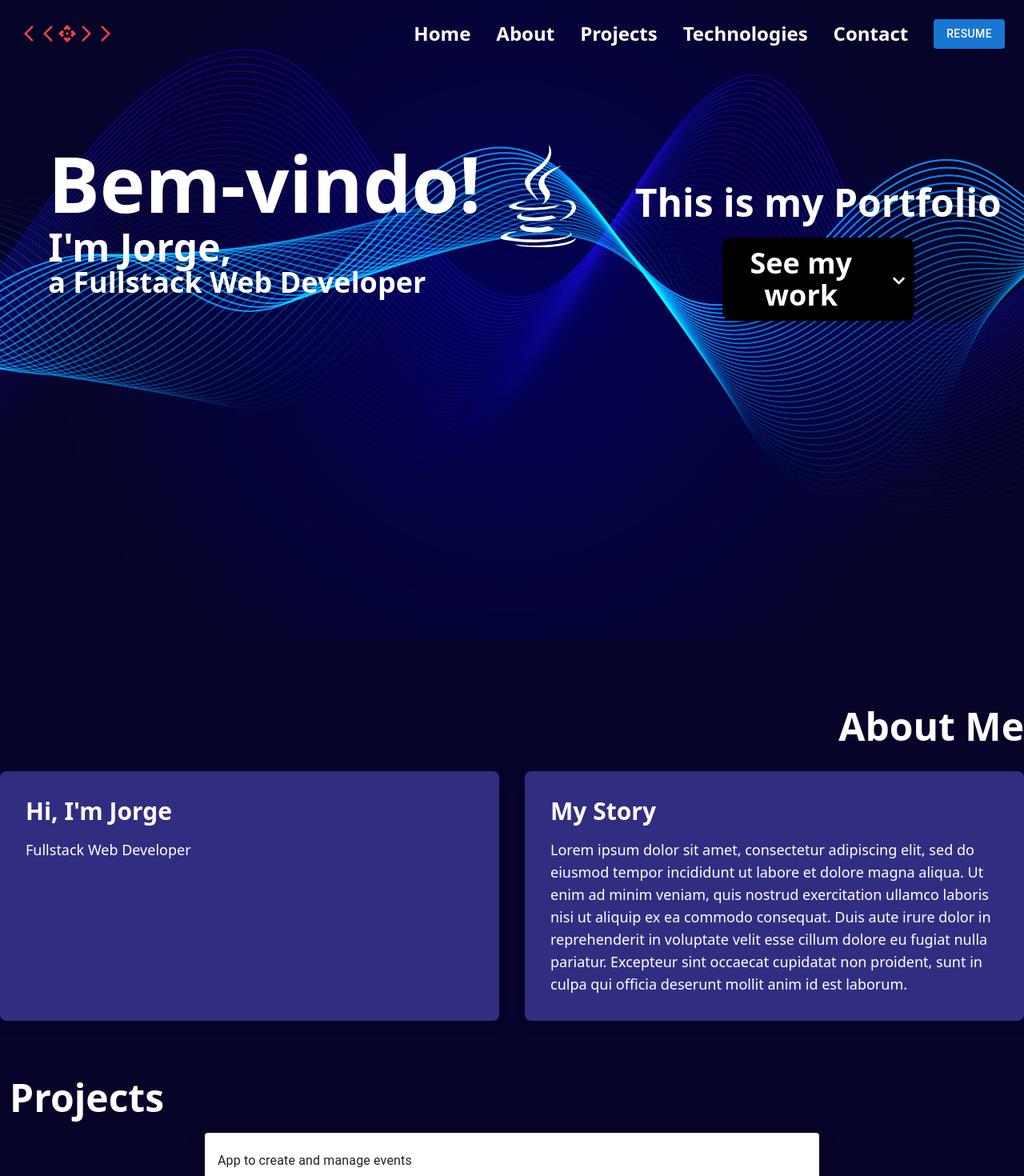
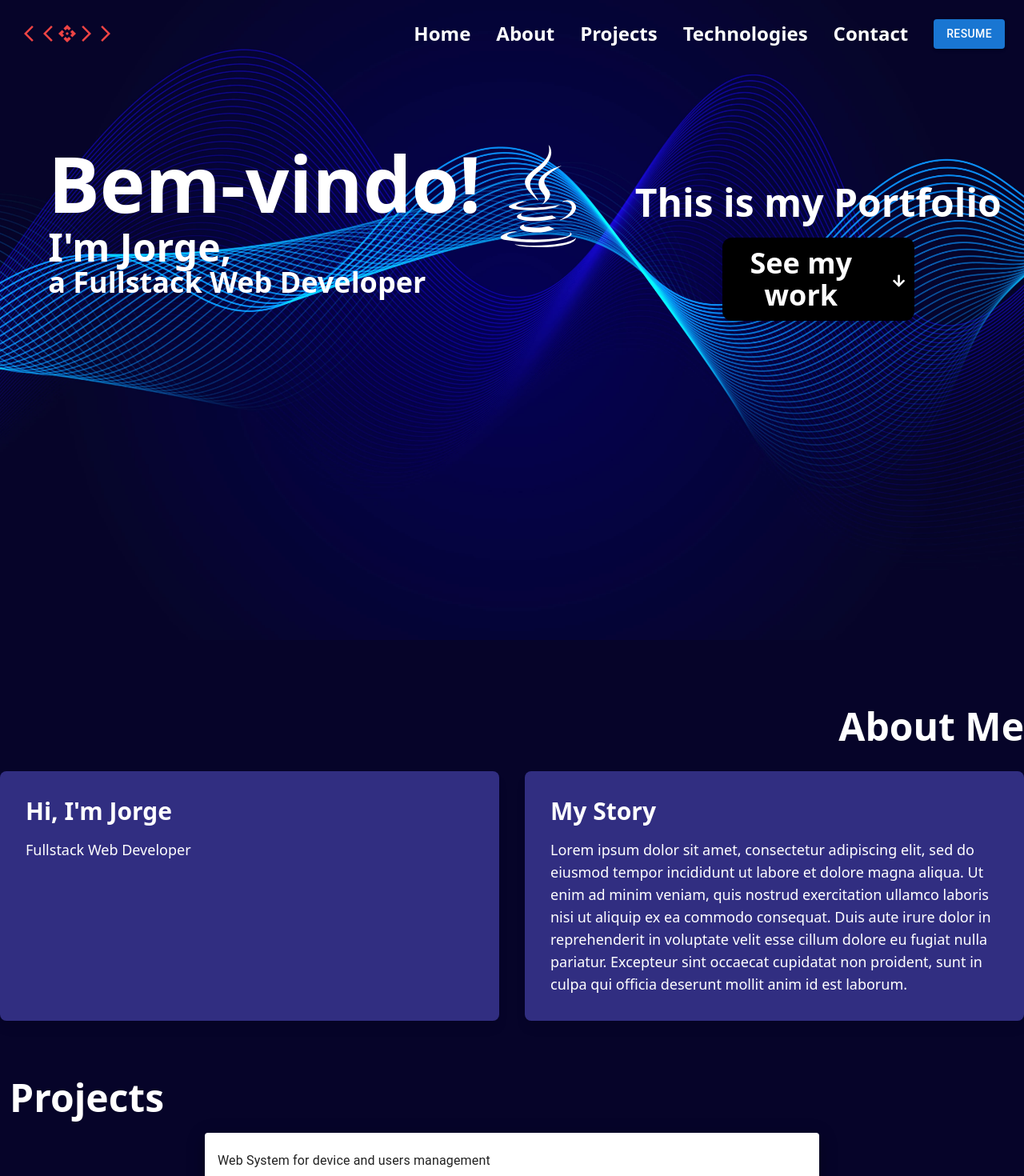
Before and after one commit to Agus2309/Portfolio-react, a React (Vite) app: page / in a window 1280 px wide. Shown: the top 1470 px of the page at 80% size. Built offline with nearby package versions, Linux system fonts and the light colour scheme.

Commit message:
Updated speed of projects

```diff
--- a/src/App.tsx
+++ b/src/App.tsx
@@ -7,7 +7,7 @@ import Contact from "./components/contact";
 import { Element } from "react-scroll";
 import ScrollAnimation from 'react-animate-on-scroll';
 import { useEffect, useState } from "react";
-import { FaChevronDown, FaJava } from "react-icons/fa";
+import { FaArrowDown, FaJava } from "react-icons/fa";
 
 const welcomes = ["Welcome!", "Bienvenido!", "Bem-vindo!", "Benvenuto!", "Willkommen!"];
 const icons = [<FaJava/>] //<MdJavascript/>, <MdPhp/> ]
@@ -61,7 +61,7 @@ function App() {
                         <p className="xl:text-5xl text-3xl font-bold">This is my Portfolio</p>
                         <div className="max-w-96 mx-auto flex justify-center items-center container bg-black p-3 rounded-xl xl:mt-5 xxxs:mt-5 xxxs:max-w-60 xxxs:text-xl shadow-lg hover:shadow-xl transition duration-300 transform hover:scale-105">
                             <a href="#about" className="xl:text-4xl xl:font-semibold mr-2">See my work</a>
-                            <FaChevronDown className="mt-1 ml-5"/>
+                            <FaArrowDown className="mt-1 ml-5"/>
                         </div>
                     </div>
                   </div>
--- a/src/components/Projects.tsx
+++ b/src/components/Projects.tsx
@@ -10,11 +10,11 @@ import SwipeableViews from "react-swipeable-views";
 import { autoPlay } from "react-swipeable-views-utils";
 
 
-const AutoPlaySwipeableViews = autoPlay(SwipeableViews, { interval: 5000 });
+const AutoPlaySwipeableViews = autoPlay(SwipeableViews, { interval: 8000 });
 
 const images = [
   {
-    label: "Web System for device and users management (Laravel)",
+    label: "Web System for device and users management",
     imgPath:
       "https://images.unsplash.com/photo-1537944434965-cf4679d1a598?auto=format&fit=crop&w=400&h=250&q=60",
     livePage: "",
@@ -71,8 +71,8 @@ const images = [
     label: "CSV Parser",
     imgPath:
       "https://images.unsplash.com/photo-1512341689857-198e7e2f3ca8?auto=format&fit=crop&w=400&h=250&q=60",
-    livePage: "",
-    gitRepo: "",
+    livePage: "https://csv-parser-sp-test.vercel.app/",
+    gitRepo: "https://github.com/Agus2309/CSV-Parser-SPTest",
     technologies:[
       {name: "React", logo: "/svg/react.svg"},
       {name: "Tailwindcss", logo: "/svg/tailwindcss.svg"},
@@ -113,7 +113,7 @@ const Projects: React.FC = () => {
   useEffect(() => {
     const intervalId = setInterval(() => {
       setActiveStep((prevActiveStep) => (prevActiveStep + 1) % maxSteps);
-    }, 5000);
+    }, 8000);
 
     return () => clearInterval(intervalId);
   }, [maxSteps]);
```
